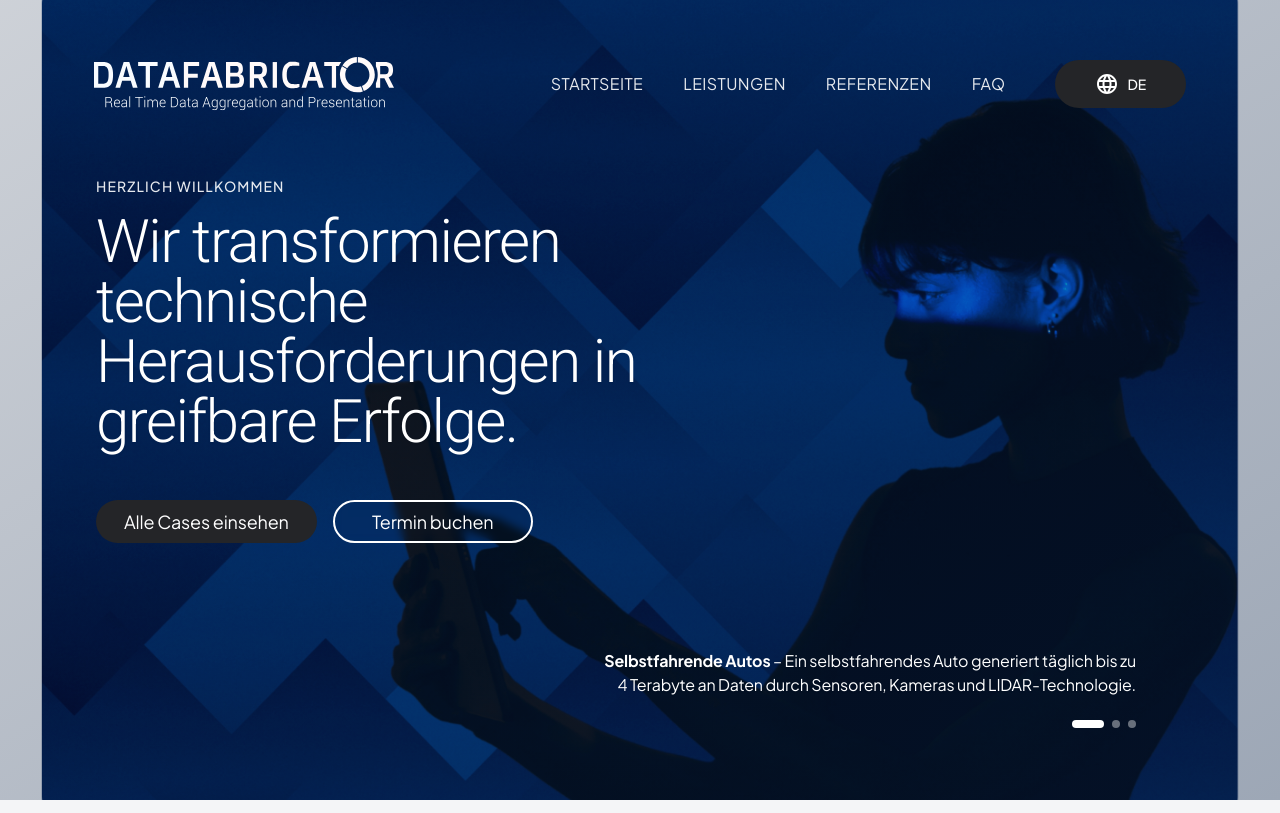
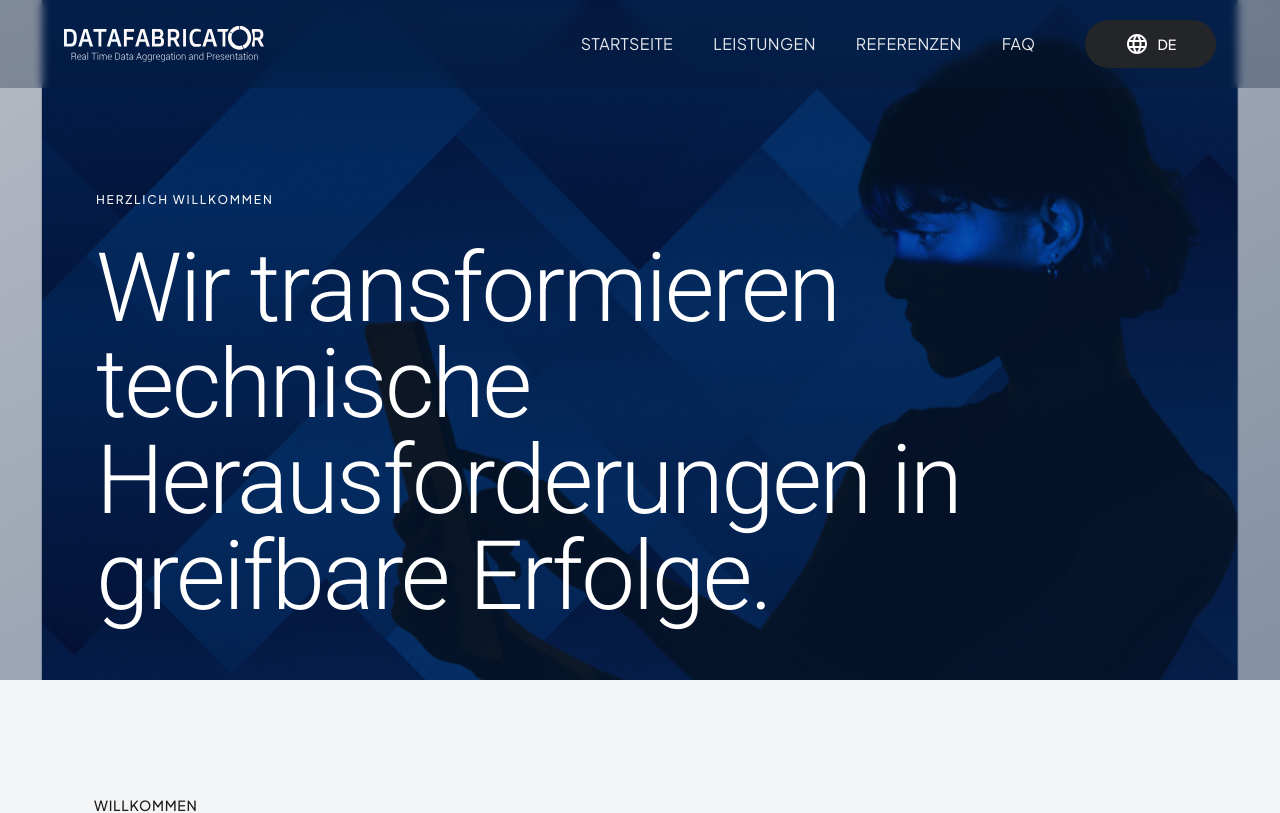
Before and after one commit to HHDS85/datafab-website, a Vue app: page / in a window 1280 px wide. Shown: the top 813 px of the page. Built offline with nearby package versions, Linux system fonts and the light colour scheme.

Commit message:
Updated AppHeader.vue

```diff
--- a/src/components/AppHeader.vue
+++ b/src/components/AppHeader.vue
@@ -2,17 +2,16 @@
   <header
     class="fixed z-50 transition-all duration-300 ease-out"
     :class="isScrolled
-      ? 'top-0 left-0 right-0 bg-[#071B3A]/60 backdrop-blur-md shadow-sm px-6 md:px-8 lg:px-12 py-2.5 md:py-3'
-      : 'top-4 md:top-6 left-0 right-0 bg-transparent py-5 md:py-6 lg:py-8'"
+      ? 'top-0 left-0 right-0 bg-[#071B3A]/70 backdrop-blur-md shadow-sm px-6 md:px-8 lg:px-12 xl:px-16 py-3 md:py-3.5'
+      : 'top-0 left-0 right-0 bg-[#071B3A]/30 backdrop-blur-sm px-6 md:px-8 lg:px-12 xl:px-16 py-4 md:py-5'"
   >
     <div
-      class="flex items-center justify-between gap-4 md:gap-[50px]"
-      :class="!isScrolled ? 'max-w-[1220px] mx-auto px-6 md:px-8 lg:px-12 xl:px-16' : 'max-w-[1400px] mx-auto'"
+      class="flex items-center justify-between gap-4 md:gap-[50px] max-w-[1600px] mx-auto"
     >
     <div class="flex items-center gap-4 md:gap-[92px] flex-1">
       <img
         class="transition-all duration-300 ease-out transform hover:scale-105"
-        :class="isScrolled ? 'w-[120px] md:w-[150px] lg:w-[180px]' : 'w-[180px] md:w-[240px] lg:w-[300px]'"
+        :class="isScrolled ? 'w-[100px] md:w-[130px] lg:w-[150px]' : 'w-[130px] md:w-[170px] lg:w-[200px]'"
         alt="Logo datafabrictor"
         src="/logo-datafabrictor.svg"
       />
--- a/src/components/HeroSection.vue
+++ b/src/components/HeroSection.vue
@@ -1,8 +1,8 @@
 <template>
   <section class="relative w-full">
-    <div class="relative w-full h-screen overflow-hidden">
+    <div class="relative w-full h-[85vh] min-h-[600px] overflow-hidden">
       <div class="absolute inset-0 w-full h-full">
-        <div class="absolute inset-0 bg-gradient-to-br from-[#071B3A]/20 to-[#0A2348]/40 z-[1]"></div>
+        <div class="absolute inset-0 bg-gradient-to-br from-[#071B3A]/30 to-[#0A2348]/50 z-[1]"></div>
         <img
           class="w-full h-full object-cover object-center"
           alt="Hero background"
@@ -10,14 +10,14 @@
         />
       </div>
 
-      <div class="relative w-full px-6 md:px-12 lg:px-16 xl:px-24 pt-28 md:pt-36 lg:pt-40 xl:pt-44 pb-8 md:pb-10 lg:pb-12 z-10 h-full flex flex-col">
-      <div class="mb-3 md:mb-4">
-        <p class="font-family-jakarta font-medium text-white/90 text-xs md:text-sm xl:text-sm tracking-[0.08em] uppercase leading-[27.9px]">
+      <div class="relative w-full max-w-[1600px] mx-auto px-6 md:px-12 lg:px-16 xl:px-24 pt-32 md:pt-40 lg:pt-48 pb-12 md:pb-16 lg:pb-20 z-10 h-full flex flex-col">
+      <div class="mb-6 md:mb-8">
+        <p class="font-family-jakarta font-medium text-white/95 text-[10px] md:text-xs tracking-[0.15em] uppercase leading-relaxed">
           HERZLICH WILLKOMMEN
         </p>
       </div>
 
-      <h1 class="font-family-roboto font-light text-white text-3xl md:text-5xl lg:text-6xl xl:text-6xl tracking-tight leading-[1.1] mb-8 md:mb-10 xl:mb-12 max-w-[680px] drop-shadow-sm">
+      <h1 class="font-family-roboto font-light text-white text-4xl md:text-6xl lg:text-7xl xl:text-8xl tracking-tight leading-[1.05] mb-10 md:mb-14 lg:mb-16 max-w-[900px]">
         Wir transformieren
         technische
         Herausforderungen in
@@ -26,35 +26,35 @@
 
       <div class="flex flex-col sm:flex-row gap-4 mb-auto">
         <button
-          class="group relative h-[43px] px-7 rounded-[22px] font-family-jakarta font-normal text-base md:text-lg xl:text-lg leading-[27px] tracking-normal bg-[#242528] text-white transition-all duration-500 ease-out hover:shadow-[0_8px_30px_rgb(0,0,0,0.3)] hover:scale-[1.03] hover:-translate-y-0.5 min-w-[200px] overflow-hidden before:absolute before:inset-0 before:bg-gradient-to-r before:from-[#242528] before:to-[#3a3a3d] before:opacity-0 hover:before:opacity-100 before:transition-opacity before:duration-500"
+          class="group relative h-12 md:h-14 px-8 md:px-10 font-family-jakarta font-medium text-sm md:text-base tracking-wide bg-[#242528] text-white transition-all duration-300 ease-out hover:shadow-[0_12px_40px_rgba(0,0,0,0.4)] hover:scale-[1.02] hover:-translate-y-1 min-w-[220px] overflow-hidden before:absolute before:inset-0 before:bg-gradient-to-r before:from-[#242528] before:to-[#3a3a3d] before:opacity-0 hover:before:opacity-100 before:transition-opacity before:duration-300"
         >
           <span class="relative z-10">Alle Cases einsehen</span>
         </button>
 
         <button
-          class="group relative h-[43px] px-7 rounded-[22px] font-family-jakarta font-normal text-base md:text-lg xl:text-lg leading-[27px] tracking-normal border-2 border-white text-white hover:bg-white hover:text-[#071B3A] transition-all duration-500 ease-out hover:shadow-[0_8px_30px_rgb(255,255,255,0.4)] hover:scale-[1.03] hover:-translate-y-0.5 min-w-[200px] backdrop-blur-sm hover:backdrop-blur-0"
+          class="group relative h-12 md:h-14 px-8 md:px-10 font-family-jakarta font-medium text-sm md:text-base tracking-wide border-2 border-white text-white hover:bg-white hover:text-[#071B3A] transition-all duration-300 ease-out hover:shadow-[0_12px_40px_rgba(255,255,255,0.3)] hover:scale-[1.02] hover:-translate-y-1 min-w-[220px] backdrop-blur-sm hover:backdrop-blur-0"
         >
           <span class="relative z-10">Termin buchen</span>
         </button>
       </div>
 
-      <div class="flex justify-start md:justify-end items-end mt-auto pt-6 md:pt-8 xl:pt-10 pb-4 md:pb-6">
-        <div class="w-full md:max-w-[540px] xl:max-w-[580px] md:pr-8 lg:pr-12">
-          <div class="min-h-[60px] md:min-h-[50px] xl:min-h-[55px] mb-3 md:mb-4">
-            <p class="font-family-jakarta font-normal text-white text-sm md:text-base xl:text-base text-left md:text-right tracking-normal leading-[1.5] drop-shadow-sm">
+      <div class="flex justify-start md:justify-end items-end mt-auto pt-8 md:pt-12">
+        <div class="w-full md:max-w-[600px] lg:max-w-[700px]">
+          <div class="min-h-[70px] md:min-h-[65px] mb-5 md:mb-6">
+            <p class="font-family-jakarta font-normal text-white text-base md:text-lg text-left md:text-right tracking-normal leading-[1.6]">
               <span class="font-bold">{{ currentHighlight.title }}</span>
               <span> {{ currentHighlight.text }}</span>
             </p>
           </div>
 
-          <div class="flex justify-start md:justify-end items-center gap-2">
+          <div class="flex justify-start md:justify-end items-center gap-2.5">
             <button
               v-for="(_, index) in highlights"
               :key="index"
               @click="currentSlide = index"
               :class="[
                 'h-2 rounded-full transition-all duration-300',
-                currentSlide === index ? 'bg-white w-8' : 'bg-white/40 hover:bg-white/60 w-2'
+                currentSlide === index ? 'bg-white w-10' : 'bg-white/50 hover:bg-white/70 w-2'
               ]"
               :aria-label="`Go to slide ${index + 1}`"
             />
```
